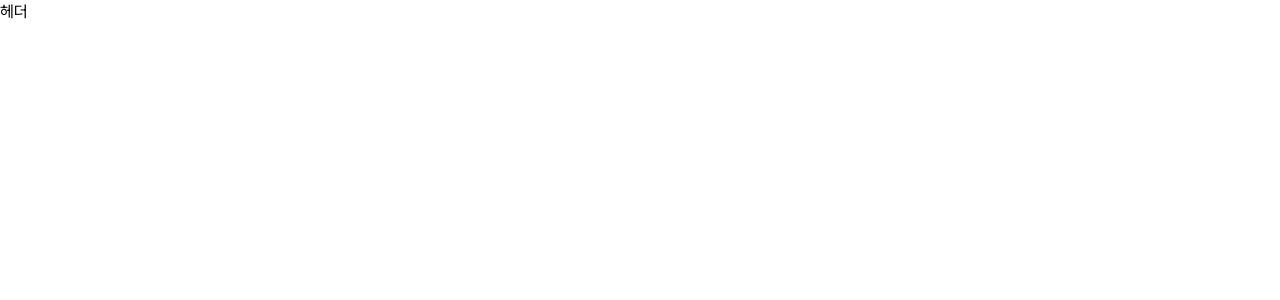
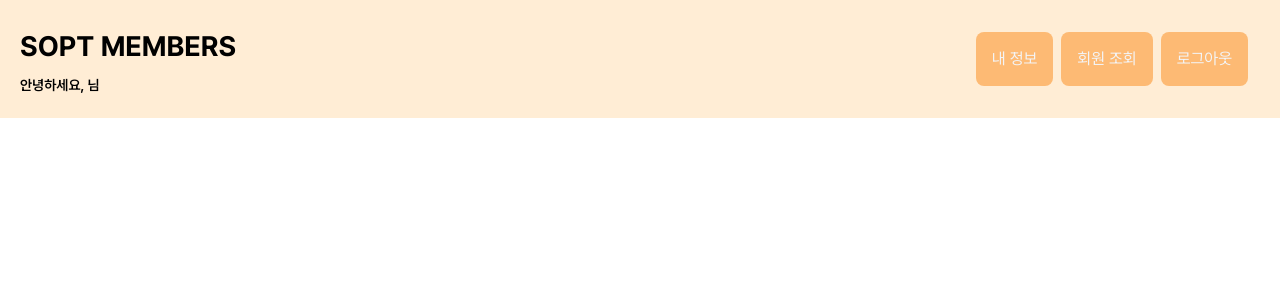
Before and after one commit to 38-lets-sopt-web/MinaKim, a React (Vite) app in the folder Week4/Homework/: page /mypage in a window 1280 px wide. Shown: the top 300 px of the page. Built offline with nearby package versions, Linux system fonts and the light colour scheme.

Commit message:
feat: 마이페이지 레이아웃에서 쓰이는 헤더 컴포넌트 구현

```diff
--- a/Week4/Homework/src/widgets/header/ui/Header.tsx
+++ b/Week4/Homework/src/widgets/header/ui/Header.tsx
@@ -1,3 +1,44 @@
-export const Header = () => {
-  return <header>헤더</header>;
+import {Button} from '@/shared/ui/Button';
+import {useNavigate} from 'react-router';
+
+interface HeaderProps {
+  userName: string;
+}
+
+export const Header = ({userName}: HeaderProps) => {
+  const navigate = useNavigate();
+
+  const handleLogout = () => {
+    localStorage.removeItem('userId');
+    navigate('/login');
+  };
+
+  return (
+    <header className='bg-primary-100 flex flex-row justify-between p-5'>
+      <div className='flex flex-col'>
+        <p className='text-h1'>SOPT MEMBERS</p>
+        <p className='text-h5'>안녕하세요, {userName}님</p>
+      </div>
+      <div className='flex flex-row gap-2 p-3'>
+        <Button
+          text='내 정보'
+          backgroundColor='bg-primary-300'
+          textColor='text-neutral-100'
+          onClick={() => navigate('/mypage')}
+        />
+        <Button
+          text='회원 조회'
+          backgroundColor='bg-primary-300'
+          textColor='text-neutral-100'
+          onClick={() => navigate('/mypage/members')}
+        />
+        <Button
+          text='로그아웃'
+          backgroundColor='bg-primary-300'
+          textColor='text-neutral-100'
+          onClick={handleLogout}
+        />
+      </div>
+    </header>
+  );
 };
```
